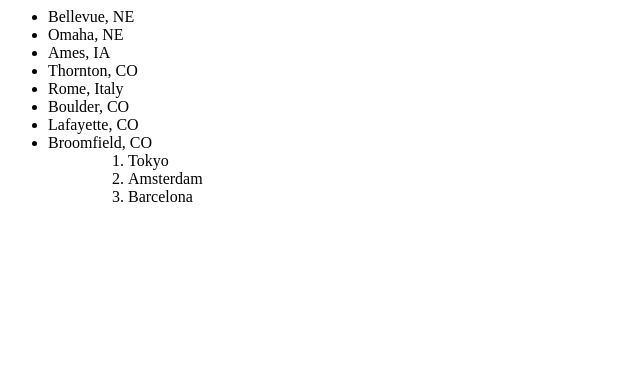
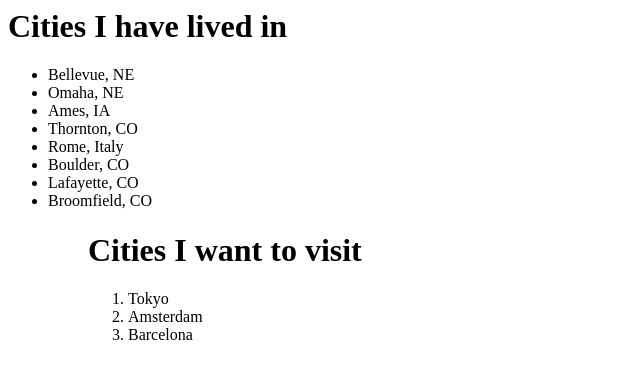
Before and after one commit to jaglawson3/practice, a plain HTML site: page html-excercise/index.html in a window 1280 px wide. Shown: the whole page, without its empty margins (0-640 px from the left). Drawn offline with Linux system fonts and the light colour scheme.

Commit message:
adding headings

```diff
--- a/html-excercise/index.html
+++ b/html-excercise/index.html
@@ -1,4 +1,7 @@
 <html>
+
+
+  <h1>Cities I have lived in</h1>
 
   <ul>
     <li>Bellevue, NE</li>
@@ -11,6 +14,8 @@
     <li>Broomfield, CO</li>
   <ul>
 
+    <h1>Cities I want to visit</h1>
+
     <ol>
       <li>Tokyo</li>
       <li>Amsterdam</li>
```
